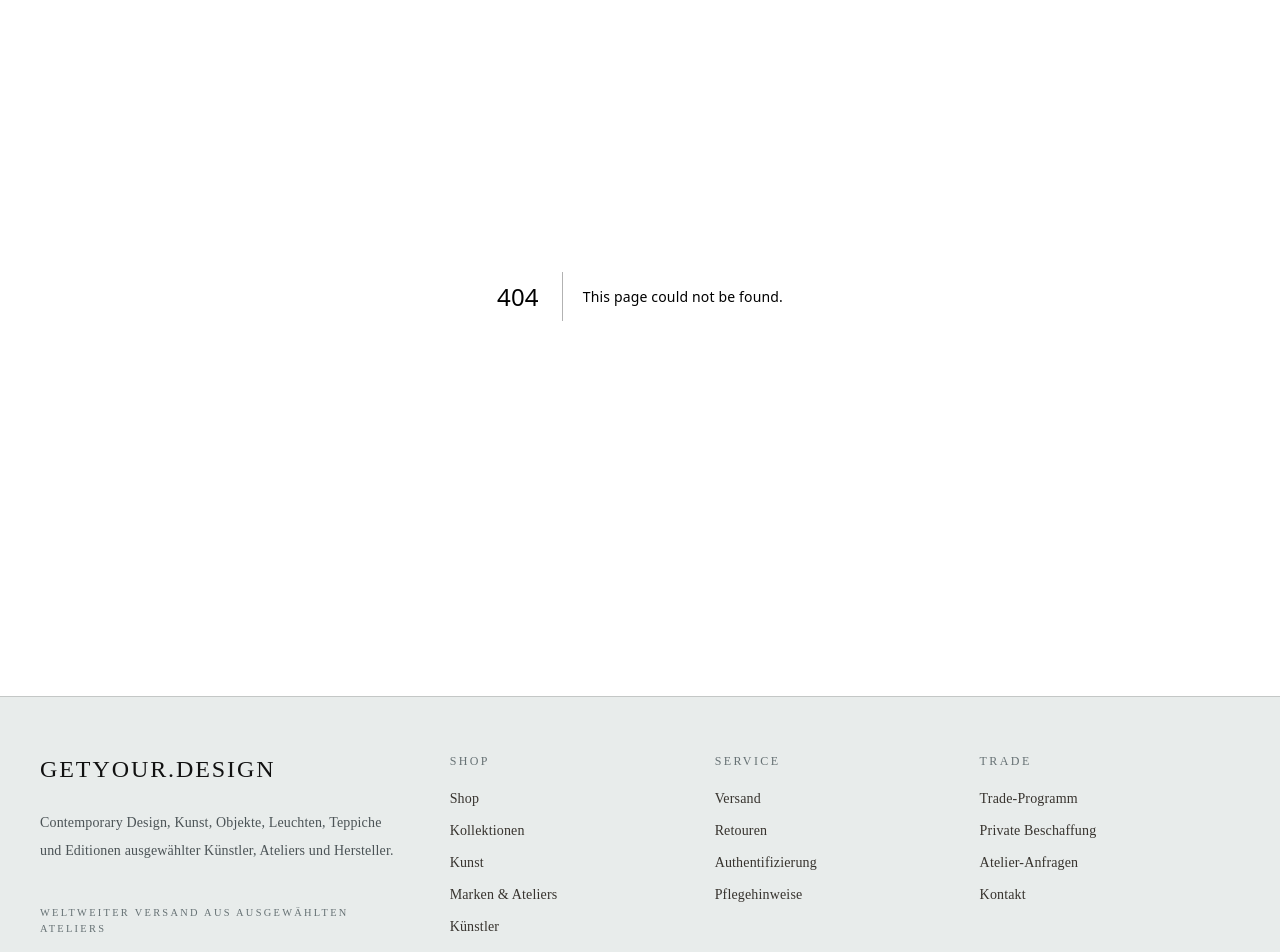
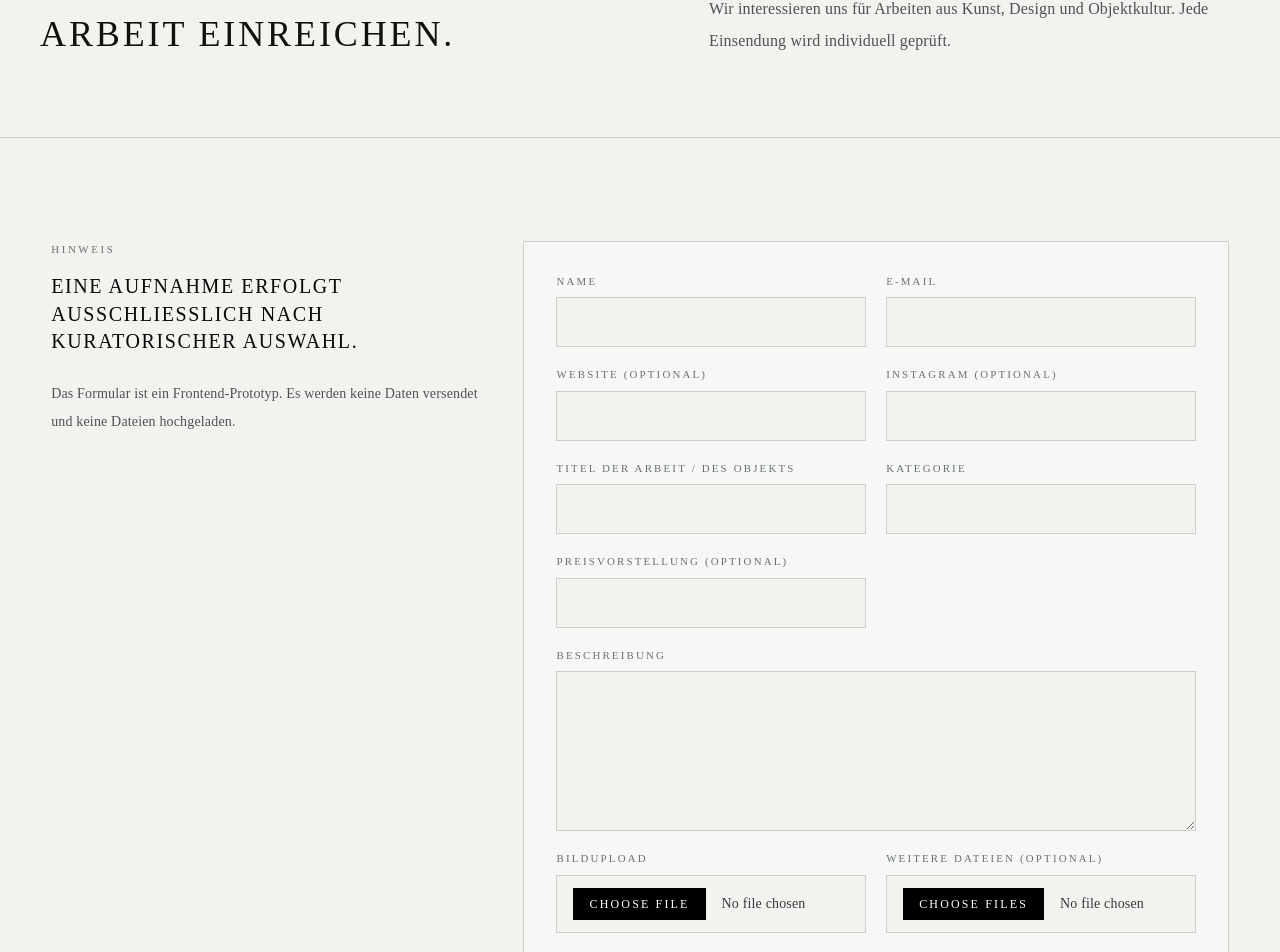
Before and after one commit to getyour-design/getyour-design, a Next.js app: page /arbeit-einreichen in a window 1280 px wide. Before the commit this address had no page. Shown: the part 173-1125 px from the top of the page. Built offline with nearby package versions, Linux system fonts and the light colour scheme.

Commit message:
Add work submission section and route

```diff
--- /dev/null
+++ b/app/arbeit-einreichen/page.tsx
@@ -0,0 +1,96 @@
+import type { Metadata } from "next";
+import { PageHero } from "../components/PageHero";
+
+export const metadata: Metadata = {
+  title: "Arbeit einreichen",
+  description:
+    "Arbeiten, Editionen, Kollektionen, Leuchten, Möbelstücke und Objekte zur kuratorischen Prüfung bei GETYOUR.DESIGN einreichen.",
+};
+
+const fields = [
+  { label: "Name", type: "text", required: true },
+  { label: "E-Mail", type: "email", required: true },
+  { label: "Website (optional)", type: "url", required: false },
+  { label: "Instagram (optional)", type: "text", required: false },
+  { label: "Titel der Arbeit / des Objekts", type: "text", required: true },
+  { label: "Kategorie", type: "text", required: true },
+  { label: "Preisvorstellung (optional)", type: "text", required: false },
+];
+
+export default function PositionVorstellenPage() {
+  return (
+    <main>
+      <PageHero
+        eyebrow="Arbeit einreichen"
+        title="Arbeit einreichen."
+        description="Wir interessieren uns für Arbeiten aus Kunst, Design und Objektkultur. Jede Einsendung wird individuell geprüft."
+      />
+
+      <section className="section-pad bg-[#f3f2ef]">
+        <div className="mx-auto grid max-w-[1540px] gap-10 lg:grid-cols-[0.38fr_0.62fr]">
+          <div className="max-w-md">
+            <p className="text-[0.68rem] uppercase tracking-[0.24em] text-[#667174]">Hinweis</p>
+            <h2 className="serif mt-4 text-xl font-normal leading-snug tracking-[0.08em]">
+              Eine Aufnahme erfolgt ausschließlich nach kuratorischer Auswahl.
+            </h2>
+            <p className="mt-6 text-sm leading-7 text-[#4b5356]">
+              Das Formular ist ein Frontend-Prototyp. Es werden keine Daten
+              versendet und keine Dateien hochgeladen.
+            </p>
+          </div>
+
+          <form className="grid gap-5 border hairline bg-[#f7f7f5] p-6 lg:p-8">
+            <div className="grid gap-5 md:grid-cols-2">
+              {fields.map((field) => (
+                <label className="grid gap-2 text-sm text-[#353b3e]" key={field.label}>
+                  <span className="text-[0.68rem] uppercase tracking-[0.2em] text-[#667174]">{field.label}</span>
+                  <input
+                    className="border border-black/15 bg-[#f3f2ef] px-4 py-3 text-base outline-none transition focus:border-black"
+                    required={field.required}
+                    type={field.type}
+                  />
+                </label>
+              ))}
+            </div>
+
+            <label className="grid gap-2 text-sm text-[#353b3e]">
+              <span className="text-[0.68rem] uppercase tracking-[0.2em] text-[#667174]">Beschreibung</span>
+              <textarea
+                className="min-h-40 border border-black/15 bg-[#f3f2ef] px-4 py-3 text-base outline-none transition focus:border-black"
+                required
+              />
+            </label>
+
+            <div className="grid gap-5 md:grid-cols-2">
+              <label className="grid gap-2 text-sm text-[#353b3e]">
+                <span className="text-[0.68rem] uppercase tracking-[0.2em] text-[#667174]">Bildupload</span>
+                <input
+                  className="border border-black/15 bg-[#f3f2ef] px-4 py-3 text-sm file:mr-4 file:border-0 file:bg-black file:px-4 file:py-2 file:text-xs file:uppercase file:tracking-[0.18em] file:text-white"
+                  required
+                  type="file"
+                />
+              </label>
+              <label className="grid gap-2 text-sm text-[#353b3e]">
+                <span className="text-[0.68rem] uppercase tracking-[0.2em] text-[#667174]">Weitere Dateien (optional)</span>
+                <input
+                  className="border border-black/15 bg-[#f3f2ef] px-4 py-3 text-sm file:mr-4 file:border-0 file:bg-black file:px-4 file:py-2 file:text-xs file:uppercase file:tracking-[0.18em] file:text-white"
+                  multiple
+                  type="file"
+                />
+              </label>
+            </div>
+
+            <button className="mt-4 w-fit border border-black bg-black px-7 py-4 text-xs uppercase tracking-[0.2em] text-white" type="button">
+              Arbeit einreichen
+            </button>
+
+            <p className="border-t border-black/15 pt-5 text-sm leading-7 text-[#4b5356]">
+              Vielen Dank für Ihre Nachricht. Wir prüfen jede Anfrage
+              individuell und melden uns bei Interesse persönlich.
+            </p>
+          </form>
+        </div>
+      </section>
+    </main>
+  );
+}
--- a/app/data/navigation.ts
+++ b/app/data/navigation.ts
@@ -7,4 +7,5 @@ export const navItems = [
   { label: "Materialien", href: "/materials" },
   { label: "Journal", href: "/stories" },
   { label: "Trade", href: "/trade" },
+  { label: "Arbeit einreichen", href: "/arbeit-einreichen" },
 ];
--- a/app/page.tsx
+++ b/app/page.tsx
@@ -339,6 +339,35 @@ export default function Home() {
         </div>
       </section>
 
+      <section className="border-b hairline bg-[#e8eceb] px-5 py-14 lg:px-10 lg:py-16">
+        <div className="mx-auto grid max-w-[1540px] gap-8 lg:grid-cols-[0.38fr_0.62fr] lg:items-end">
+          <div>
+            <p className="text-[0.68rem] uppercase tracking-[0.24em] text-[#667174]">Arbeit einreichen</p>
+            <h2 className="serif mt-4 text-xl font-normal leading-snug tracking-[0.08em]">
+              Arbeit einreichen
+            </h2>
+          </div>
+          <div className="max-w-3xl">
+            <p className="text-sm leading-7 text-[#4b5356]">
+              Wir interessieren uns für außergewöhnliche Arbeiten aus Kunst,
+              Design und Objektkultur.
+            </p>
+            <p className="mt-4 text-sm leading-7 text-[#4b5356]">
+              Wenn Sie eine Arbeit, Edition, Kollektion, Leuchte, ein
+              Möbelstück oder ein Objekt einreichen möchten, freuen wir uns
+              über Ihre Nachricht.
+            </p>
+            <p className="mt-4 text-sm leading-7 text-[#4b5356]">
+              Jede Einsendung wird individuell geprüft. Eine Aufnahme erfolgt
+              ausschließlich nach kuratorischer Auswahl.
+            </p>
+            <Link className="mt-8 inline-block border-b border-black pb-2 text-xs uppercase tracking-[0.2em]" href="/arbeit-einreichen">
+              Arbeit einreichen
+            </Link>
+          </div>
+        </div>
+      </section>
+
       <section className="border-b hairline bg-[#f3f2ef] px-5 py-12 lg:px-10 lg:py-14">
         <div className="mx-auto max-w-[1540px]">
           <div className="grid gap-10 lg:grid-cols-[0.32fr_0.68fr] lg:items-start">
--- /dev/null
+++ b/app/position-vorstellen/page.tsx
@@ -0,0 +1,5 @@
+import { redirect } from "next/navigation";
+
+export default function PositionVorstellenRedirect() {
+  redirect("/arbeit-einreichen");
+}
```
